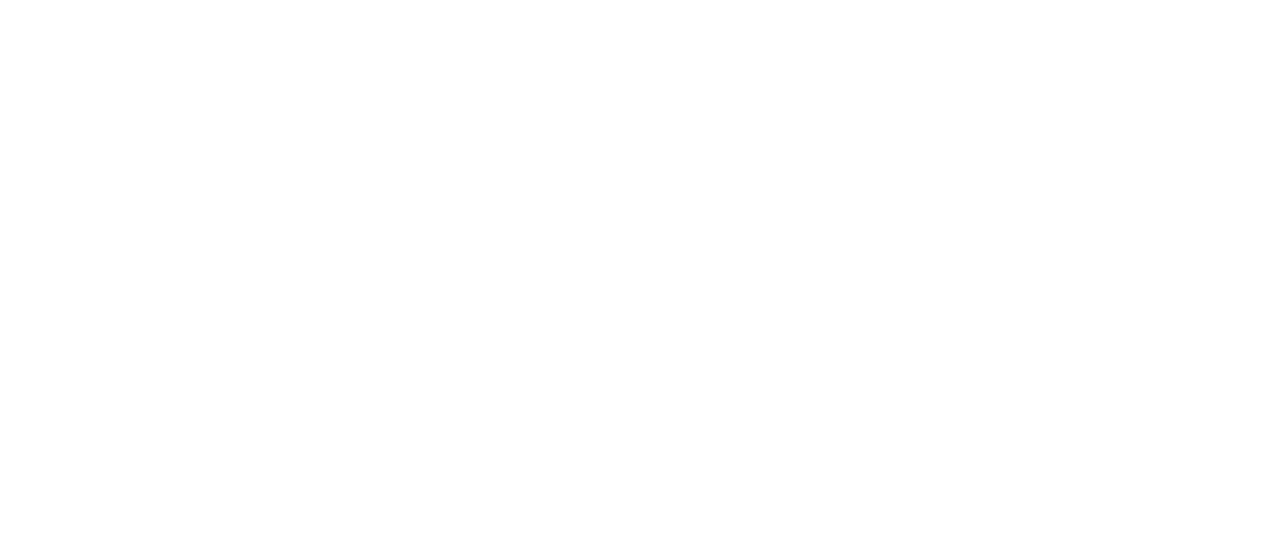
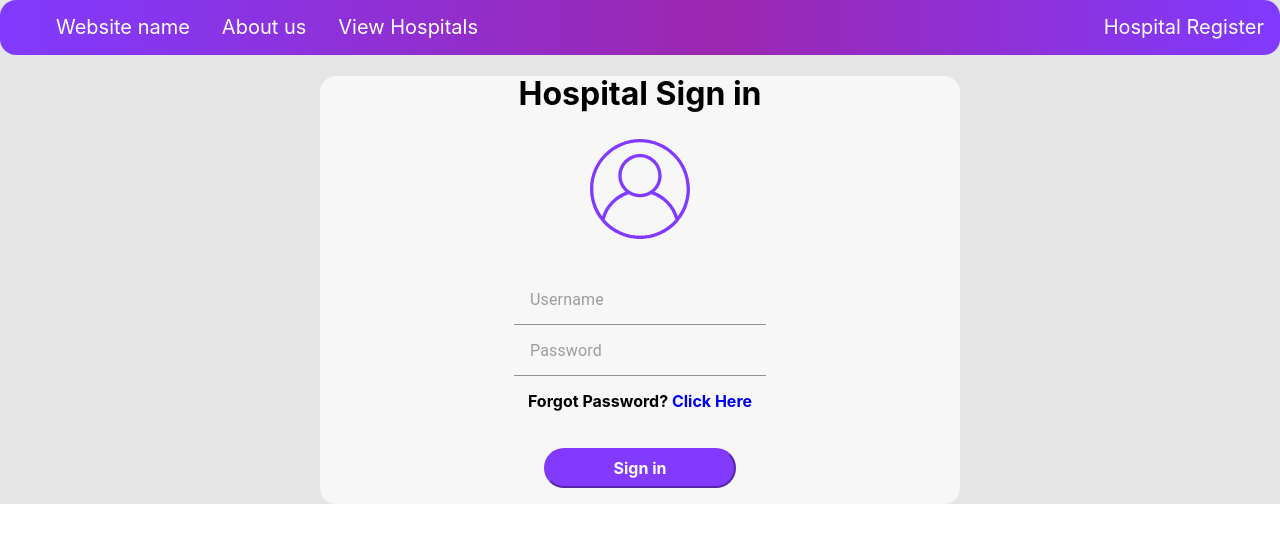
Before and after one commit to sahoorajesh/Hospital_Aggregator, a React (Create React App) app: page /hospitallogin in a window 1280 px wide. Shown: the top 542 px of the page. Built offline with nearby package versions, Linux system fonts and the light colour scheme.

Commit message:
admin
admin page and admin login integrated

```diff
--- a/src/App.js
+++ b/src/App.js
@@ -6,6 +6,7 @@
 import Home from "./components/Home";
 import ForgotPassword from "./components/ForgotPassword";
 import ResetPassword from "./components/ResetPassword";
+import Loginhospital from "./components/Loginhospital";
 import Enquiry from "./components/Enquiry";
 import Admin from "./components/Admin"
 
@@ -18,7 +19,7 @@
             <Switch>
                 <Route exact path="/" component = {Home}/>
                 <Route path = "/login" component = {Login}/>
-                {/* <Route path= "/hospitallogin" component ={Loginhospital}/> */}
+                <Route path= "/hospitallogin" component ={Loginhospital}/>
                 <Route path="/hospitalregister" component ={Hospitalregister}/>
                 <Route path="/userregister" component = {Userregister}/>
                 <Route path="/forgotpassword" component = {ForgotPassword}/>
--- a/src/components/Home.js
+++ b/src/components/Home.js
@@ -21,7 +21,7 @@
     const handleSearch = () => {
         debugger
 
-        const newData = userData.filter(x => x.name == (name =='' ? x.name : name));
+        const newData = userData.filter(x => x.name === (name ==='' ? x.name : name));
         setUserData(newData);
 
     };
--- a/src/components/Hospitalregister.js
+++ b/src/components/Hospitalregister.js
@@ -34,7 +34,8 @@
 
         this.handleFormSubmit = this.handleFormSubmit.bind(this);
         this.handleChange = this.handleChange.bind(this);
-    }
+
+	}
 
 	handleFormSubmit = event => {
         event.preventDefault();
@@ -90,12 +91,7 @@
 			if(res.status === 200){
 				alert("Hospital Registered Successfully")
 			}
-
-
         })
-		.catch((error) => {
-            alert(error)
-        });
 
       };
 
@@ -107,12 +103,13 @@
                 : event.target.value
             }
         );
+		console.log(this.state.hospspec,event.target.name,event.target.value)
     };
 
 	render() {
 		return(
 			<div>
-				<Navigation Tabchange="Sign in" url="/login"/>
+				<Navigation Tabchange="Hospital Sign in" url="/hospitallogin"/>
 				<Container className="mt-5 body-info">
 					<Row>
 					<br/>
@@ -133,7 +130,25 @@
 
 										<div className="mt3">
 											<label className="db fw6 lh-copy f4">Hospital-Speciality:</label>
-											<input className="pa2 input-reset ba bg-transparent w-75" type="text" name="hospspec"  value={this.state.hospspec} onChange={this.handleChange} required/>
+											<select className="pa2 input-reset ba bg-transparent w-75" type="text" name="hospspec"  value={this.state.hospspec} onChange={this.handleChange} required>
+												<option value="Select one speciality">Select one Speciality</option>
+												<option value="skin">skin</option>
+												<option value="nose">nose</option>
+												<option value="ear">ear</option>
+												<option value="eye">eye</option>
+												<option value="cardio">cardio</option>
+												<option value="neuro">neuro</option>
+												<option value="orthopadeic">orthopadeic</option>
+												<option value="physiotherapist">physiotherapist</option>
+												<option value="vetenerian">vetenerian</option>
+												<option value="Pathology">Pathology</option>
+												<option value="Pediatrics">Pediatrics</option>
+												<option value="chest">chest</option>
+												<option value="Urology">Urology</option>
+												<option value="Psychatrist">Psychatrist</option>
+
+
+											</select>
 										</div>
 
 										<div className="mt3">
@@ -164,17 +179,17 @@
 
 										<div className="mt3">
 											<label className="db fw6 lh-copy f4">Website(if any):</label>
-											<input className="pa2 input-reset ba bg-transparent w-75" type="url" name="website"  value={this.state.website} onChange={this.handleChange} required/>
+											<input className="pa2 input-reset ba bg-transparent w-75" type="url" name="website" placeholder="include http" value={this.state.website} onChange={this.handleChange} required/>
 										</div>
 
 										<div className="mt3">
 											<label className="db fw6 lh-copy f4">Contact-details:</label>
-											<input className="pa2 input-reset ba bg-transparent w-75" type="tel" pattern="[0-9]{4}[0-9]{2}[0-9]{4}" name="mobile" placeholder="XXXX-XX-XXXX"  value={this.state.mobile} onChange={this.handleChange} required/>
+											<input className="pa2 input-reset ba bg-transparent w-75" type="tel" pattern="[0-9]{4}[0-9]{2}[0-9]{4}" name="mobile" placeholder="10 digit mobile number"  value={this.state.mobile} onChange={this.handleChange} required/>
 										</div>
 
 										<div className="mt3">
 											<label className="db fw6 lh-copy f4">About hospital in short:</label>
-											<textarea className="pa2 input-reset ba bg-transparent w-75" rows = "5" cols = "60" name = "aboutus" value={this.state.aboutus} onChange={this.handleChange} required/>
+											<textarea className="pa2 input-reset ba bg-transparent w-75" rows = "5" cols = "60" name = "aboutus" placeholder="about you inshort"value={this.state.aboutus} onChange={this.handleChange} required/>
 										</div>
 
 
--- a/src/components/Login.js
+++ b/src/components/Login.js
@@ -24,7 +24,7 @@
     handleFormSubmit = event => {
         event.preventDefault();
 
-        const endpoint = "http://localhost:8010/api/auth/signin";
+        const endpoint = "http://localhost:8010/api/test/admin/signin";
 
         const username = this.state.username;
         const password = this.state.password;
@@ -35,9 +35,7 @@
         };
 
         axios.post(endpoint, user_object).then(res => {
-            localStorage.setItem("authorization", res.data.token);
-
-            return this.handleDashboard();
+            this.props.history.push("/admin");
 
         }).catch(() => {
             alert("Invalid Credentials")
@@ -45,15 +43,6 @@
 
       };
 
-    handleDashboard() {
-        axios.get("http://localhost:8010/api/test/hospital").then(res => {
-            if (res.data === "Hospital Content") {
-                this.props.history.push("/");
-            } else {
-                alert("Authentication failure");
-            }
-        });
-    }
 
 
     handleChange (event) {
@@ -73,7 +62,7 @@
                     <Row>
 
                         <div className="w-50 bg-white-70 center br4">
-                            <h1> Sign in</h1>
+                            <h1> Admin Sign in</h1>
                             <Col lg={4} md={6} sm={12} className="mt-5 p-3">
                                 <img className="icon-img mt1" src={loginIcon} alt="icon"/>
                                 <Form >
@@ -104,7 +93,7 @@
 
 
                                     <h4 className="mt3 grow ">Forgot Password? <Link className="dim link" to={"/forgotpassword"}>Click Here</Link></h4>
-                                    <h4 className="mt3 grow ">Wanna Join us? <Link className="dim link" to={"/userregister"}>Sign up</Link></h4>
+                                    <h4 className="mt3 grow ">Admin Signup? <Link className="dim link" to={"/userregister"}>Sign up</Link></h4>
 
 
 
--- a/src/components/Loginhospital.js
+++ b/src/components/Loginhospital.js
@@ -1,123 +1,120 @@
-// import React from 'react';
-// import {Button, Col, Container, Form, Row} from "react-bootstrap";
-// import loginIcon from '../images/user.svg'
-// import uiImg from '../images/login.svg';
-// import IconButton from "@material-ui/core/IconButton";
-// import Visibility from "@material-ui/icons/Visibility";
-// import VisibilityOff from "@material-ui/icons/VisibilityOff";
-// import Input from "@material-ui/core/Input";
-// import Navigation from "./Navigation";
-// import {Link } from "react-router-dom";
-// import './Login.css';
+import React from 'react';
+import {Button, Col, Container, Form, Row} from "react-bootstrap";
+import loginIcon from '../images/user.svg'
+import Input from "@material-ui/core/Input";
+import Navigation from "./Navigation";
+import {Link } from "react-router-dom";
+import './Login.css';
+import { Component } from 'react';
+import axios from "axios";
 
 
-// const Login = () => {
-//     const [values, setValues] = React.useState(
-//         {
-//             email: "",
-//             password: "",
-//             showPassword: false,
-//         }
-//     );
+class Loginhospital extends Component {
+    constructor(props){
+        super(props);
 
-//     const handleClickShowPassword = () => {
-//         setValues(
-//             {
-//                 ...values, showPassword: !values.showPassword
-//             }
-//         );
-//       };
+        this.state = {
+            username: "",
+            password: ""
+        };
+        this.handleFormSubmit = this.handleFormSubmit.bind(this);
+        this.handleChange = this.handleChange.bind(this);
+    }
 
-//     const handleMouseDownPassword = (event) => {
-//         event.preventDefault();
-//     };
+    handleFormSubmit = event => {
+        event.preventDefault();
 
-//     const handlePasswordChange = (prop) => (event) => {
-//         setValues(
-//             {
-//              ...values, [prop]: event.target.value
-//             }
-//         );
-//     };
+        const endpoint = "http://localhost:8010/api/auth/signin";
 
-//     return (
+        const username = this.state.username;
+        const password = this.state.password;
 
-//         <div>
-//             <Navigation Tabchange="Sign in as user" url="/login"/>
-//             <Container className="mt-5">
-//                 <Row>
+        const user_object = {
+          username: username,
+          password: password
+        };
 
-//                     <div className="w-50 bg-white-70 center br4">
-//                         <h1> Sign in as Hospital</h1>
-//                         <Col lg={4} md={6} sm={12} className="mt-5 p-3">
-//                             <img className="icon-img mt1" src={loginIcon} alt="icon"/>
-//                             <Form>
-//                                 <Input
-//                                     placeholder ="Email"
-//                                     className ="ph3 br4 pv3"
-//                                     type= {"email"}
+        axios.post(endpoint, user_object).then(res => {
+            this.props.history.push("/");
 
-//                                     onChange={handlePasswordChange("email")}
-//                                     value={values.email}
+        }).catch(() => {
+            alert("Invalid Credentials")
+        });
 
-//                                 />
-//                                 <br />
-
-//                                 <Input
-//                                     placeholder ="Password"
-//                                     className ="ph3 br4 pv3"
-//                                     type={values.showPassword ? "text" : "password"}
-//                                     onChange={handlePasswordChange("password")}
-//                                     value={values.password}
-
-//                                 />
-//                                 <br />
-
-//                                 <strong>
-//                                     View Password
-//                                 </strong>
-//                                 <IconButton
-//                                     className="grow"
-//                                     onClick={handleClickShowPassword}
-//                                     onMouseDown={handleMouseDownPassword}
-//                                 >
-
-//                                     {values.showPassword ? <Visibility /> : <VisibilityOff />}
-//                                 </IconButton>
-
-//                                 <br />
-
-//                                 <h4 className="ma0 grow ">Forgot Password? <a className="dim link" href="#0">Click Here</a></h4>
-
-//                                 <Row>
-//                                     <Link to={"/hospitalregister"}>
-//                                         <Button
-//                                             variant="pa2 mv3 mr4 br-pill w-30 b"
-//                                             className ="backy f5 grow"
-//                                             type="submit"
-//                                         >Sign up</Button>
-//                                     </Link>
-
-//                                     <Button
-//                                         variant=" grow pa2 mv3 br-pill w-30  b"
-//                                         type="submit"
-//                                         className ="bg-white black-90 f5"
-//                                     >Sign in</Button>
-//                                 </Row>
-
-//                             </Form>
-//                         </Col>
-//                     </div>
-//                     <Col lg={8} md={6} sm={12}>
-//                         <img className="w-100" src={uiImg} alt=""/>
-//                     </Col>
-//                 </Row>
-//             </Container>
-
-//         </div>
+      };
 
 
-//     );
-// };
 
-// export default Login;
+    handleChange (event) {
+        this.setState(
+            {
+            [event.target.name]
+                : event.target.value
+            }
+        );
+    };
+
+    render() {
+        return(
+            <div>
+                <Navigation Tabchange="Hospital Register" url="/hospitalregister" />
+                <Container className="mt-5">
+                    <Row>
+
+                        <div className="w-50 bg-white-70 center br4">
+                            <h1>Hospital Sign in</h1>
+                            <Col lg={4} md={6} sm={12} className="mt-5 p-3">
+                                <img className="icon-img mt1" src={loginIcon} alt="icon"/>
+                                <Form >
+                                    <Input
+                                        placeholder ="Username"
+                                        className ="ph3 br4 pv3"
+                                        type= {"text"}
+                                        name="username"
+                                        value={this.state.username}
+                                        onChange = {this.handleChange}
+
+
+                                    />
+                                    <br />
+
+                                    <Input
+                                        placeholder ="Password"
+                                        className ="ph3 br4 pv3"
+                                        type={"password"}
+                                        name="password"
+                                        value={this.state.password}
+                                        onChange = {this.handleChange}
+
+
+                                    />
+                                    <br />
+
+
+
+                                    <h4 className="mt3 grow ">Forgot Password? <Link className="dim link" to={"/forgotpassword"}>Click Here</Link></h4>
+
+                                    <Button
+                                        variant="pa2 mv3 br-pill w-30 b"
+                                        className ="backy f5 grow"
+                                        type="submit"
+                                        onClick = {this.handleFormSubmit}
+                                    >Sign in</Button>
+
+
+
+
+                                </Form>
+                            </Col>
+                        </div>
+
+                    </Row>
+                </Container>
+
+            </div>
+
+        );
+    }
+}
+
+export default Loginhospital;
```
Also changed, not shown: src/components/Userregister.js (+0 -13 lines).
